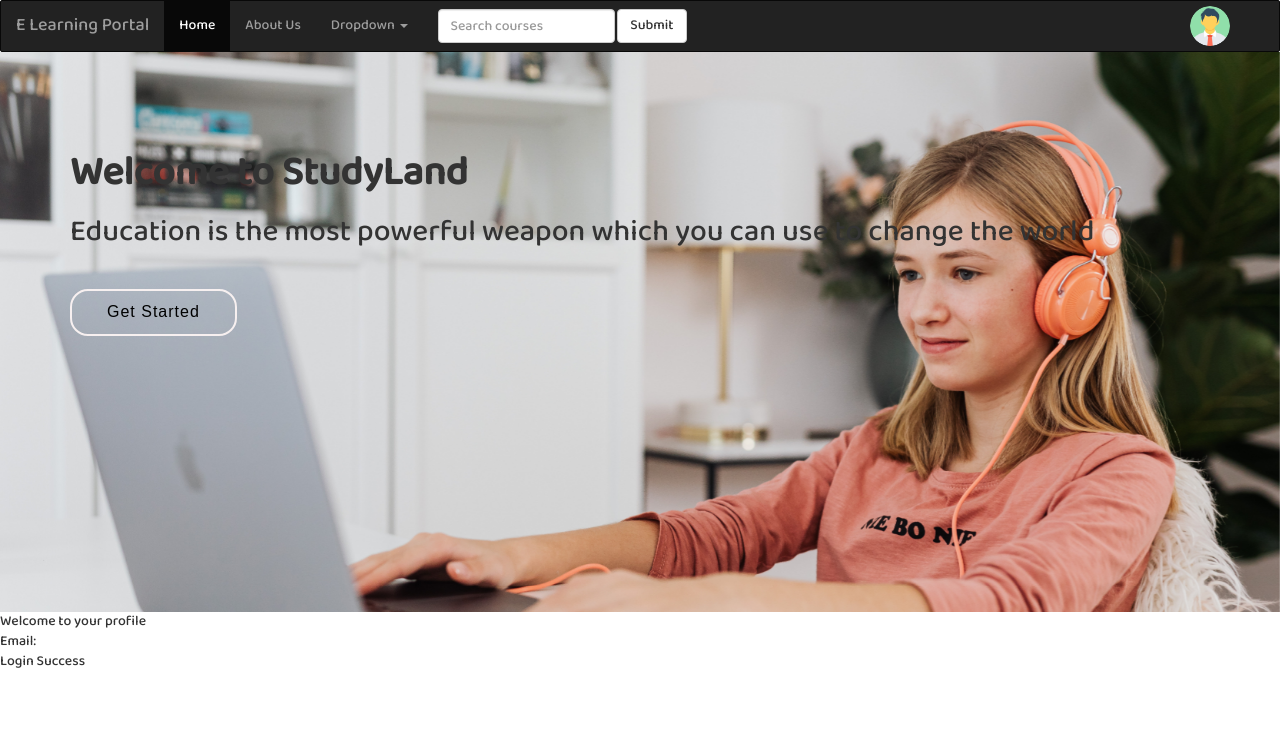
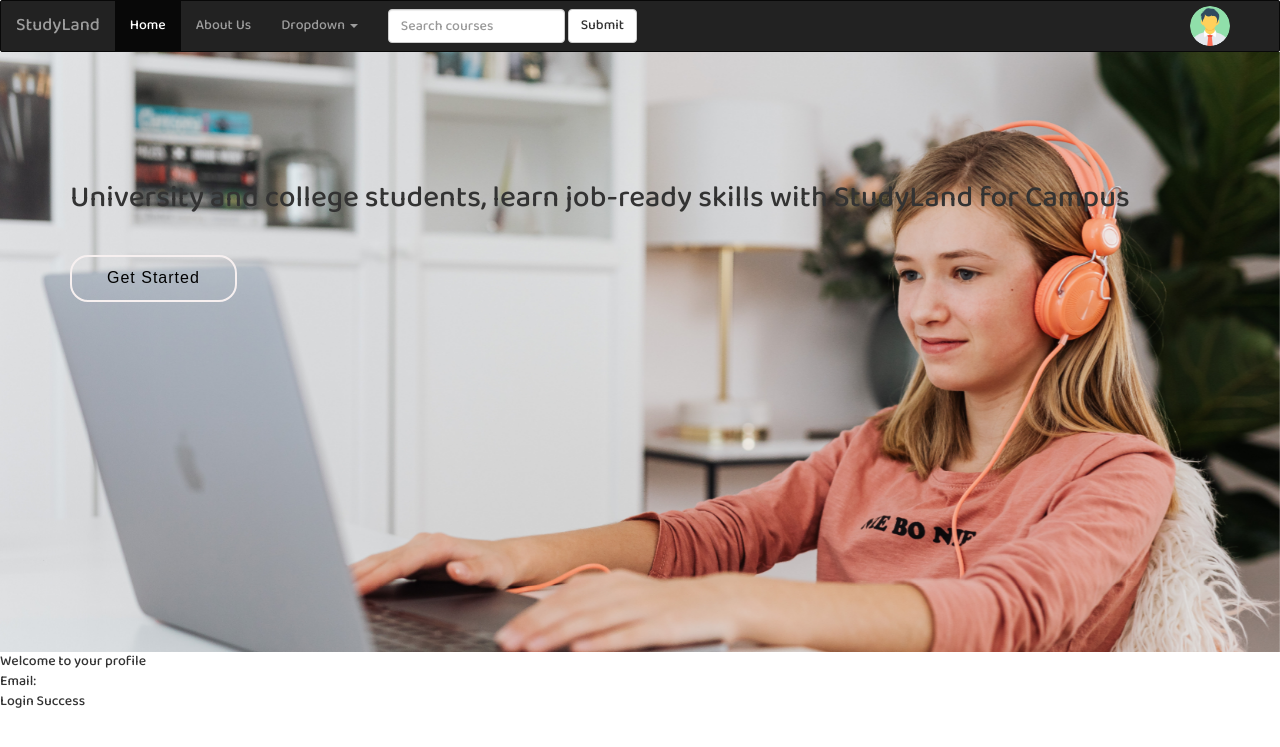
Before and after one commit to sabyasachi27/E-Learning-Portal, a PHP site: page /student/stud-profile.php in a window 1280 px wide. Shown: the top 747 px of the page. Run offline with PHP 8.4, Linux system fonts and the light colour scheme; the visitor is signed in with stand-in values (Sample User, id 1); data that the repository does not hold is empty; some libraries are stand-ins or nearby versions.

Commit message:
student profile page

```diff
--- a/index.php
+++ b/index.php
@@ -122,8 +122,11 @@
 <section id="home" class="d-flex align-items-center">
 <div class="container" data-aos="zoom-out" data-aos-delay="100">
       <h1>Welcome to <span>StudyLand</span></h1>
-      <h2>Education is the most powerful weapon which you can use to change the world</h2>
+      <h3>Education is the most powerful weapon which you can use to change the world</h3>
       <div class="d-flex">
+        <!-- <div class="text">
+          <P> Register and log in to become our family member </p>
+        </div> -->
         <a href="#" class="btn-get-started">Get Started</a>
       </div>
     </div>
--- a/student/profile-style.css
+++ b/student/profile-style.css
@@ -85,10 +85,11 @@
 --------------------------------------------------------------*/
 #home{
     width: 100%;
-    height: 70vh;
+    height: 75vh;
     background: url(../assets/img/bg.jpg) top center;
     background-size: cover;
     position: relative;
+    z-index: -1;
 }
 #home .container {
     position: relative;
@@ -115,7 +116,7 @@
 }
 
 #home .container{
-padding-top: 80px;
+padding-top: 110px;
 }
 @media (min-width: 1024px){
 #home{
--- a/student/stud-profile.php
+++ b/student/stud-profile.php
@@ -36,6 +36,7 @@
 </head>
 
 <body>
+
 <nav class="navbar navbar-default navbar-inverse" role="navigation">
   <div class="container-fluid">
     <!-- Brand and toggle get grouped for better mobile display -->
@@ -46,7 +47,7 @@
         <span class="icon-bar"></span>
         <span class="icon-bar"></span>
       </button>
-      <a class="navbar-brand" href="stud-profile.php">E Learning Portal</a>
+      <a class="navbar-brand" href="stud-profile.php">StudyLand</a>
     </div>
 
     <!-- Collect the nav links, forms, and other content for toggling -->
@@ -96,9 +97,9 @@
 
 
 	$student= mysqli_fetch_array($q1);
- // echo $student['id'];
+
   echo "<ul>";
-  echo "<li><i class='fa fa-envelope-o'></i><a href=student-dashboard.php?id=".$student['id'].">Dashboard</a></li>";
+  echo "<li><i class='fa fa-envelope-o'></i><a href=teacher-dashboard.php?id=".$student['id'].">Dashboard</a></li>";
   echo "<li><i class='fa fa-pencil-square-o'></i><a href=edit-profile.php?id=".$student['id'].">Edit Profile</a></li>";
   echo "<li><i class='fa fa-sign-out'></i><a href=../logout.php?id=".$student['id'].">Logout</a></li>";
 echo "</ul>";
@@ -112,8 +113,8 @@ echo "</ul>";
 <!-- ======Start of Home Section====== -->
 <section id="home" class="d-flex align-items-center">
    <div class="container" data-aos="zoom-out" data-aos-delay="100">
-      <h1>Welcome to <span>StudyLand</span></h1>
-      <h2>Education is the most powerful weapon which you can use to change the world</h2>
+      <h2>University and college students, learn job-ready skills with StudyLand for Campus</h2>
+      <!-- <h3>Education is the most powerful weapon which you can use to change the world</h3> -->
       <div class="d-flex">
         <a href="#" class="btn-get-started">Get Started</a>
       </div>
@@ -129,7 +130,6 @@ echo "</ul>";
 </script>
 </body>
 <!-- this div is for the buttons -->
-
 
 <?php
 
--- a/style.css
+++ b/style.css
@@ -174,6 +174,7 @@
         border: 2px solid rgb(247, 240, 240);
         color: black;
    }
+
    .btn-get-started:hover{
         background-color: white;
         transform: scale(1.1);
@@ -183,7 +184,7 @@
    }
 
    #home .container{
-    padding-top: 80px;
+    padding-top: 110px;
 }
 @media (min-width: 1024px){
     #home{
@@ -198,6 +199,7 @@
     font-weight: 600;
     font-size: 40px;
 }
+
 /*--------------------------------------------------------------
 # Featured Services
 --------------------------------------------------------------*/
--- a/teacher/teacher-profile.php
+++ b/teacher/teacher-profile.php
@@ -46,7 +46,7 @@
         <span class="icon-bar"></span>
         <span class="icon-bar"></span>
       </button>
-      <a class="navbar-brand" href="stud-profile.php">E Learning Portal</a>
+      <a class="navbar-brand" href="teacher-profile.php">StudyLand</a>
     </div>
 
     <!-- Collect the nav links, forms, and other content for toggling -->
@@ -108,6 +108,7 @@ echo "</ul>";
     </div><!-- /.navbar-collapse -->
   </div><!-- /.container-fluid -->
 </nav>
+
 <section id="home">
 <h1>Welcome to our site</h1>
 <p>Do you get caught everytime you try to cheat? Then don't worry you are in the right place.</p>
```
Lines whose indentation alone changed are shown as unchanged.
